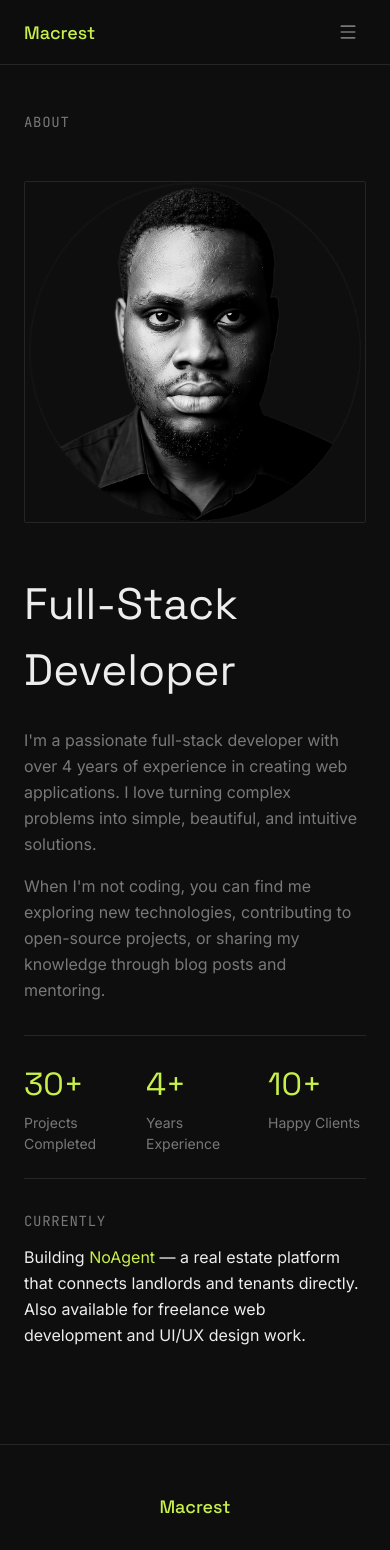
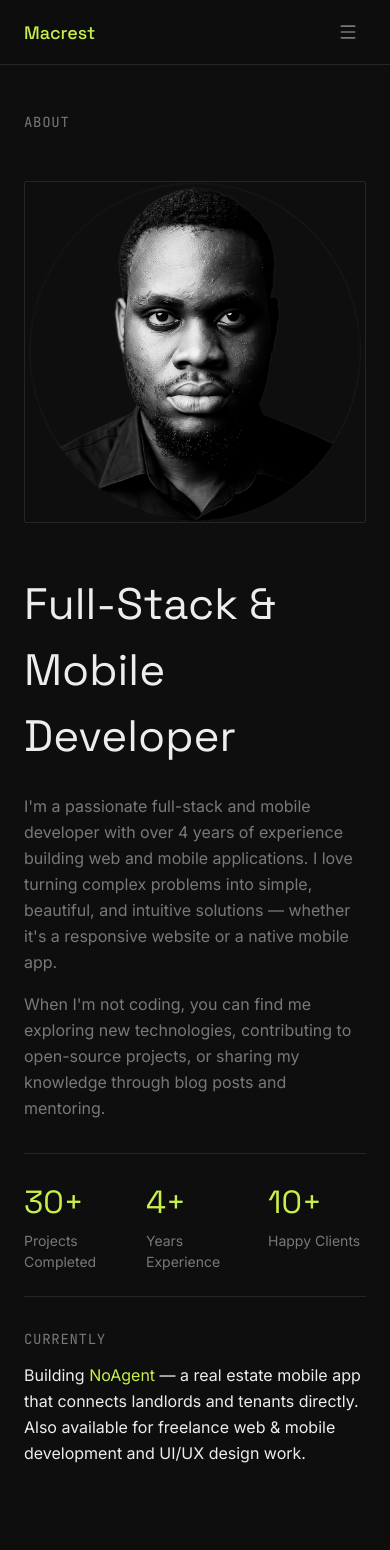
Before and after one commit to Markcrest-dev/My_Portfolio, a React (Vite) app: page /about in a window 390 px wide. Shown: the top 1550 px of the page. Built offline with nearby package versions, Linux system fonts and the light colour scheme.

Commit message:
feat: update professional title and description to include mobile development experience

```diff
--- a/src/pages/About.jsx
+++ b/src/pages/About.jsx
@@ -22,7 +22,7 @@ const About = () => {
               <div className="border border-border rounded-sm overflow-hidden">
                 <img
                   src="/Mark5.jpg"
-                  alt="Mark Okafor — Full-Stack Developer"
+                  alt="Mark Okafor — Full-Stack & Mobile Developer"
                   className="w-full h-auto grayscale hover:grayscale-0 transition-all duration-500"
                 />
               </div>
@@ -32,12 +32,13 @@ const About = () => {
             <div className="space-y-8">
               <div>
                 <h1 className="font-display text-4xl font-600 text-text mb-6">
-                  Full-Stack Developer
+                  Full-Stack & Mobile Developer
                 </h1>
                 <p className="text-muted leading-relaxed mb-4">
-                  I'm a passionate full-stack developer with over 4 years of experience
-                  in creating web applications. I love turning complex problems into
-                  simple, beautiful, and intuitive solutions.
+                  I'm a passionate full-stack and mobile developer with over 4 years of
+                  experience building web and mobile applications. I love turning complex
+                  problems into simple, beautiful, and intuitive solutions — whether it's
+                  a responsive website or a native mobile app.
                 </p>
                 <p className="text-muted leading-relaxed">
                   When I'm not coding, you can find me exploring new technologies,
@@ -67,8 +68,8 @@ const About = () => {
                 </h3>
                 <p className="text-text leading-relaxed">
                   Building <span className="text-accent">NoAgent</span> — a real estate
-                  platform that connects landlords and tenants directly. Also available
-                  for freelance web development and UI/UX design work.
+                  mobile app that connects landlords and tenants directly. Also available
+                  for freelance web & mobile development and UI/UX design work.
                 </p>
               </div>
             </div>
--- a/src/pages/Home.jsx
+++ b/src/pages/Home.jsx
@@ -15,13 +15,13 @@ const Home = () => {
           {/* Left — Info */}
           <div className="max-w-2xl">
             <p className="font-mono text-sm text-muted mb-4 tracking-wider">
-              FULL-STACK DEVELOPER
+              FULL-STACK & MOBILE DEVELOPER
             </p>
             <h1 className="font-display text-5xl md:text-6xl lg:text-7xl font-600 text-text leading-tight mb-6">
               Mark<br />Okafor
             </h1>
             <p className="text-muted text-lg leading-relaxed mb-10 max-w-lg">
-              Full-stack developer with 4+ years of experience crafting clean, performant web applications and intuitive digital experiences.
+              Full-stack and mobile developer with 4+ years of experience crafting clean, performant web and mobile applications — from responsive websites to native apps — delivering intuitive digital experiences end to end.
             </p>
 
             <div className="flex flex-col sm:flex-row gap-4">
@@ -56,7 +56,7 @@ const Home = () => {
               >
                 <img
                   src="/Mark5.jpg"
-                  alt="Mark Okafor — Full-Stack Developer"
+                  alt="Mark Okafor — Full-Stack & Mobile Developer"
                   className="w-full h-full object-cover grayscale group-hover:grayscale-0 transition-all duration-700"
                 />
               </div>
```
